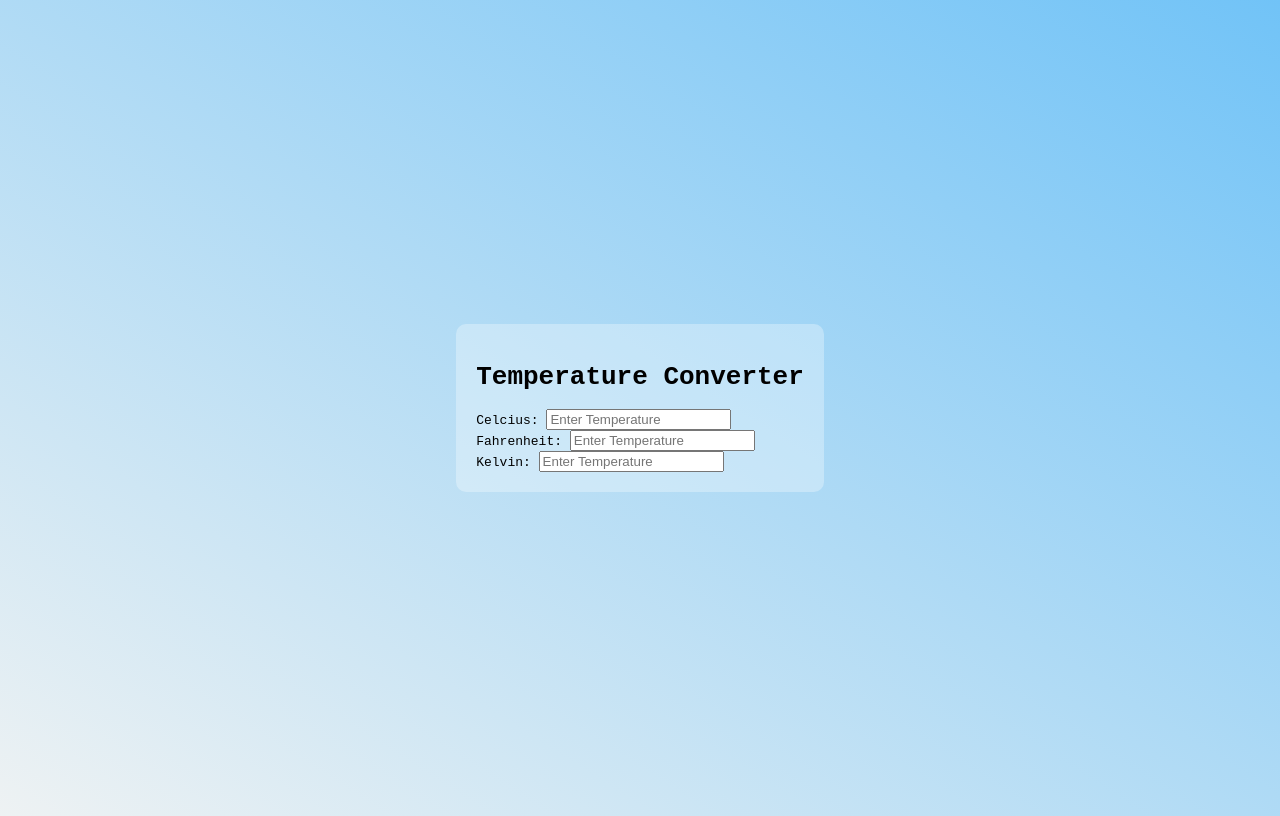
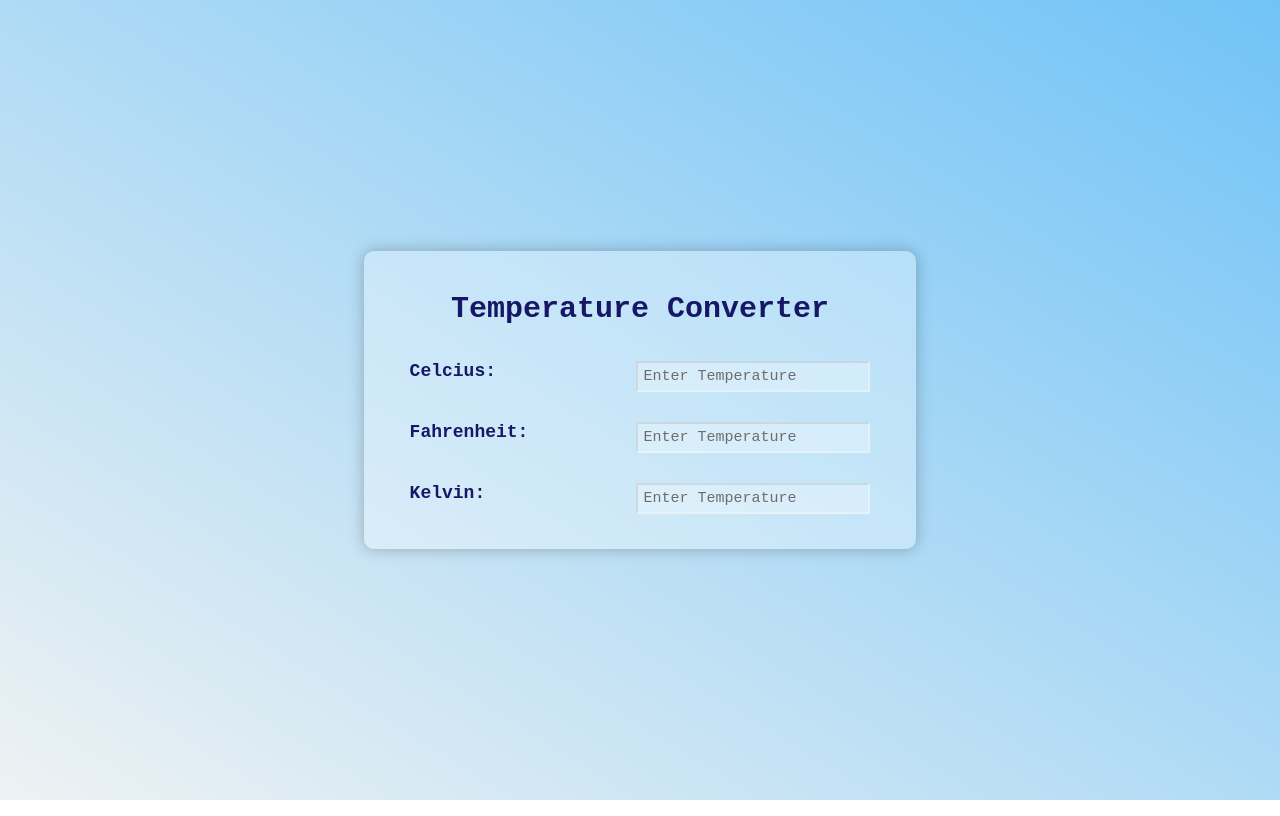
Before and after one commit to Faiyaz-Hossain404/temperature-converter, a website: page index.html in a window 1280 px wide. Drawn offline with Linux system fonts and the light colour scheme.

Commit message:
Feat: functional css added Fix: input type changed to number

```diff
--- a/index.html
+++ b/index.html
@@ -8,40 +8,38 @@
   </head>
   <body>
     <div class="container">
-      <h1>Temperature Converter</h1>
+      <h1 class="heading">Temperature Converter</h1>
       <div class="temp-container">
-        <div>
         <label for="celsius" class="temp">Celcius:</label>
         <input
           onchange="computeTemp(event)"
-            type="text"
+          type="number"
           id="celsius"
           name="celsius"
           placeholder="Enter Temperature"
         />
       </div>
-        <div>
+      <div class="temp-container">
         <label for="fahrenheit" class="temp">Fahrenheit:</label>
         <input
           onchange="computeTemp(event)"
-            type="text"
+          type="number"
           id="fahrenheit"
           name="fahrenheit"
           placeholder="Enter Temperature"
         />
       </div>
-        <div>
+      <div class="temp-container">
         <label for="kelvin" class="temp">Kelvin:</label>
         <input
           onchange="computeTemp(event)"
-            type="text"
+          type="number"
           id="kelvin"
           name="kelvin"
           placeholder="Enter Temperature"
         />
       </div>
     </div>
-    </div>
     <script src="script.js"></script>
   </body>
 </html>
--- a/style.css
+++ b/style.css
@@ -5,10 +5,55 @@ body {
   justify-content: center;
   align-items: center;
   font-family: monospace;
+  margin: 0;
 }
 
 .container {
   background: rgba(255, 255, 255, 0.3);
   border-radius: 10px;
   padding: 20px;
+  display: flex;
+  align-items: center;
+  flex-direction: column;
+  width: 40%;
+  min-width: 150px;
+  min-height: 150px;
+  box-shadow: 0 0 15px rgba(0, 0, 0, 0.25);
 }
+
+.temp {
+  font-size: larger;
+  color: #171767;
+}
+
+.heading {
+  font-size: 30px;
+  color: #171767;
+}
+
+.temp-container {
+  width: 90%;
+  padding: 15px;
+  font-weight: bold;
+  font-size: 15px;
+  display: flex;
+  justify-content: space-between;
+  gap: 5px;
+}
+
+input {
+  width: 220px;
+  min-width: 0;
+  float: right;
+  font-family: monospace;
+  padding: 5px;
+  background: rgba(255, 255, 255, 0.3);
+  border-color: rgba(255, 255, 255, 0.3);
+  font-size: 15px;
+  outline: none;
+  color: rgb(31, 31, 77);
+}
+
+input::placeholder {
+  color: rgb(110, 109, 109);
+}
```
Lines whose indentation alone changed are shown as unchanged.
